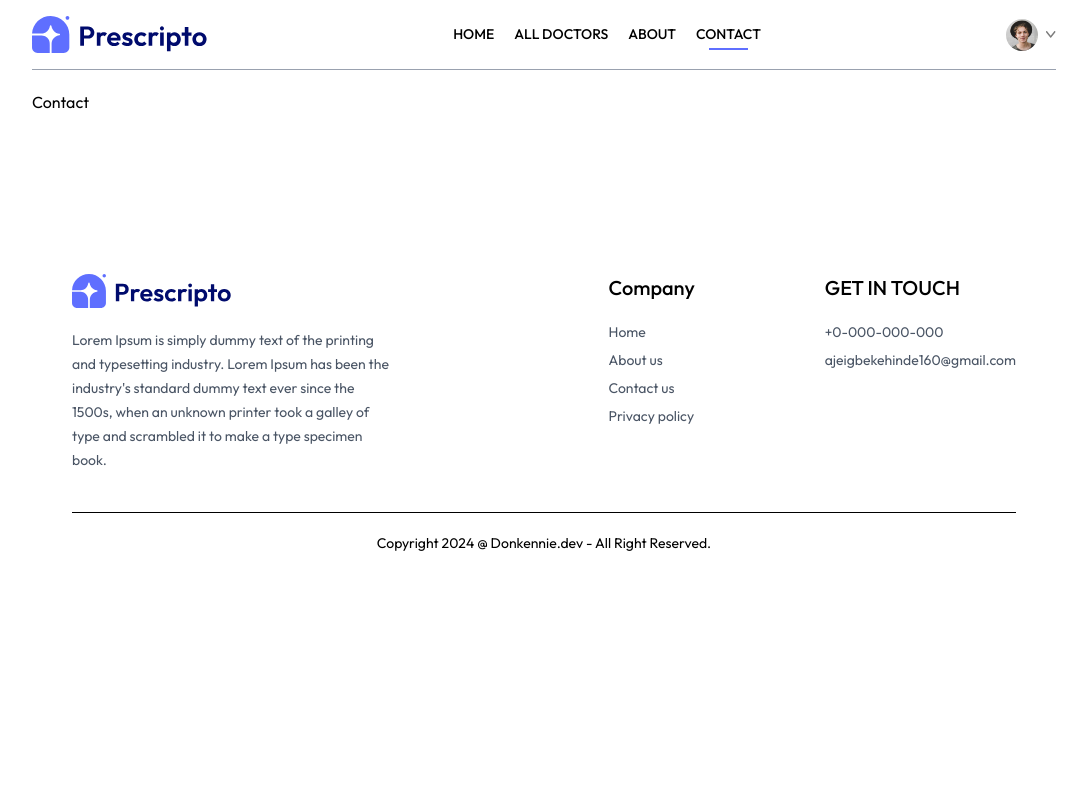
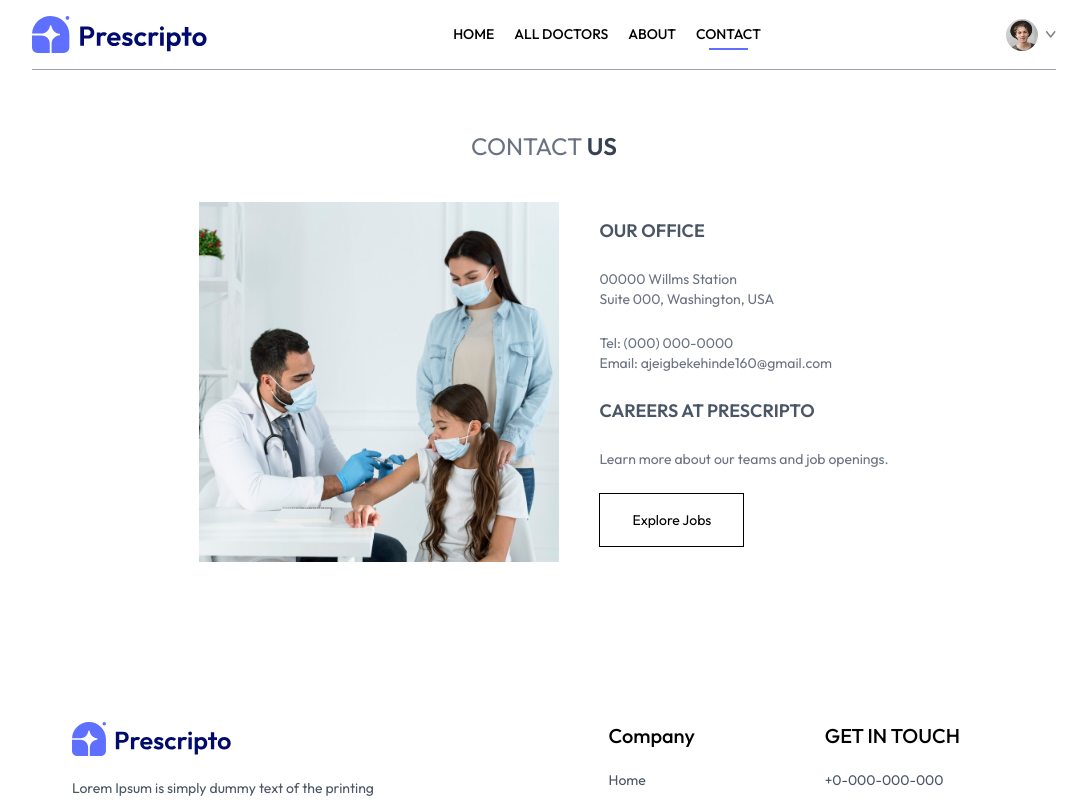
Before and after one commit to donkennie/appointify, a React (Vite) app in the folder frontend/: page /contact in a window 1280 px wide. Shown: the top 800 px of the page, without its empty margins (96-1183 px from the left). Built offline with nearby package versions, Linux system fonts and the light colour scheme.

Commit message:
finish contact page

```diff
--- a/frontend/src/pages/Contact.jsx
+++ b/frontend/src/pages/Contact.jsx
@@ -1,8 +1,29 @@
 import React from 'react'
+import { assets } from '../assets/assets'
 
 const Contact = () => {
   return (
-    <div>Contact</div>
+    <div>
+      <div className='text-center text-2xl pt-10 text-gray-500'>
+        <p>CONTACT <span className='text-gray-700 font-semibold'>US</span></p>
+      </div>
+
+      <div className='my-10 flex flex-col justify-center md:flex-row gap-10 mb-28 text-sm'>
+
+        <img className='w-full md:max-w-[360px]' src={assets.contact_image} alt="" />
+
+        <div className='flex flex-col justify-center items-start gap-6'>
+          <p className='font-semibold text-lg text-gray-600'>OUR OFFICE</p>
+          <p className='text-gray-500'>00000 Willms Station <br />
+          Suite 000, Washington, USA</p>
+          <p className='text-gray-500'>Tel: (000) 000-0000 <br />Email: ajeigbekehinde160@gmail.com</p>
+          <p className='font-semibold text-lg text-gray-600'>CAREERS AT PRESCRIPTO</p>
+          <p className='text-gray-500'>Learn more about our teams and job openings.</p>
+
+          <button className='border border-black px-8 py-4 text-sm hover:bg-black hover:text-white transition-all duration-500'>Explore Jobs</button>
+        </div>
+      </div>
+    </div>
   )
 }
 
```
